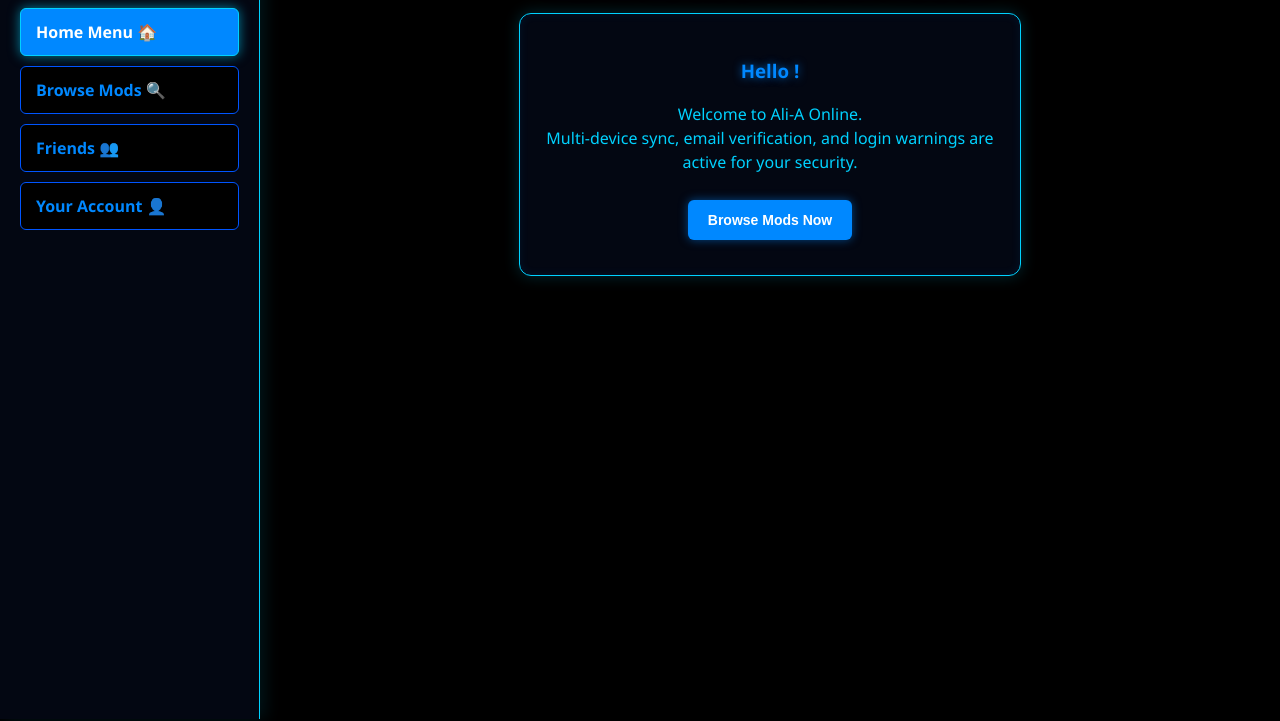
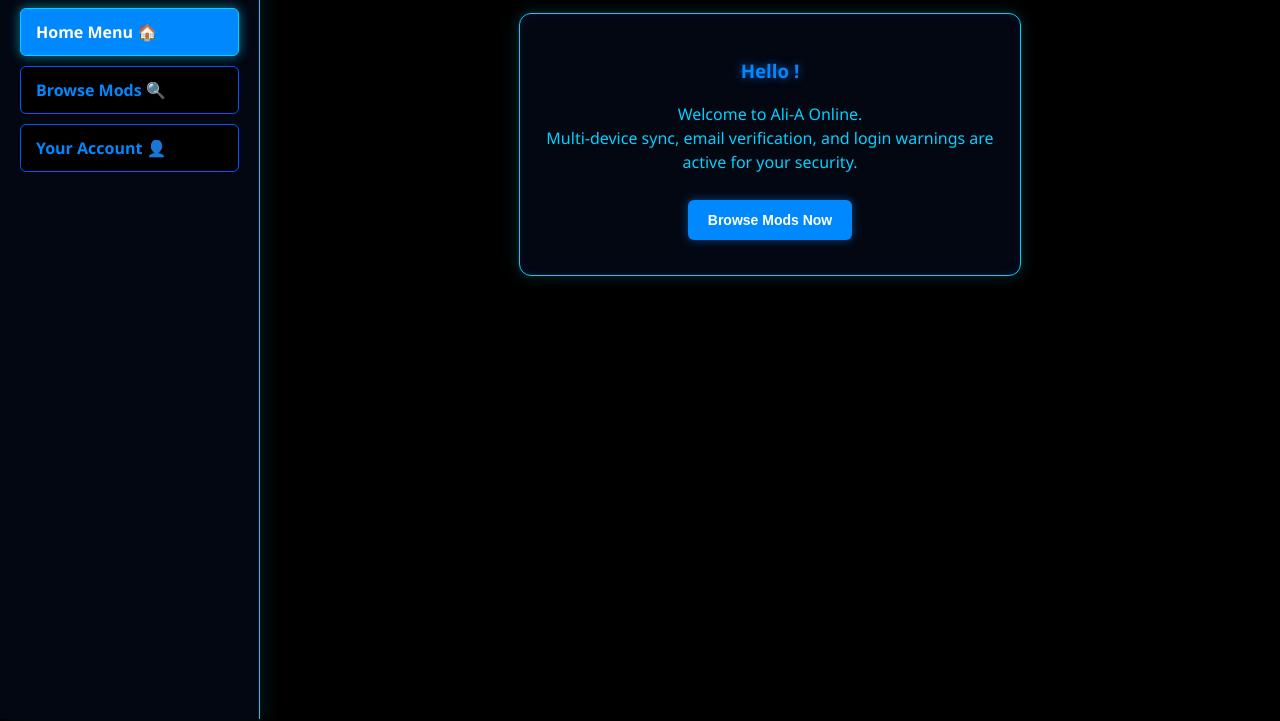
Before and after one commit to AliAlafandy/AliA-Online, a website: page index.html in a window 1280 px wide. Shown: the part 81-802 px from the top of the page. Drawn offline with Linux system fonts and the light colour scheme.

Commit message:
Hide Friends menu item in sidebar

```diff
--- a/index.html
+++ b/index.html
@@ -33,7 +33,7 @@
             <ul class="sidebar-menu">
                 <li onclick="navigateTo('index.html')" id="menu-home" class="active">Home Menu 🏠</li>
                 <li onclick="navigateTo('utils/mods.html')" id="menu-mods">Browse Mods 🔍</li>
-                <li onclick="navigateTo('utils/friends.html')" id="menu-friends">Friends 👥</li>
+                <li onclick="navigateTo('utils/friends.html')" id="menu-friends" class="hidden">Friends 👥</li>
                 <li onclick="navigateTo('utils/upload.html')" id="menu-upload" class="hidden">Upload Mod ⬆️</li>
                 <li onclick="navigateTo('utils/account.html')" id="menu-account">Your Account 👤</li>
             </ul>
```
